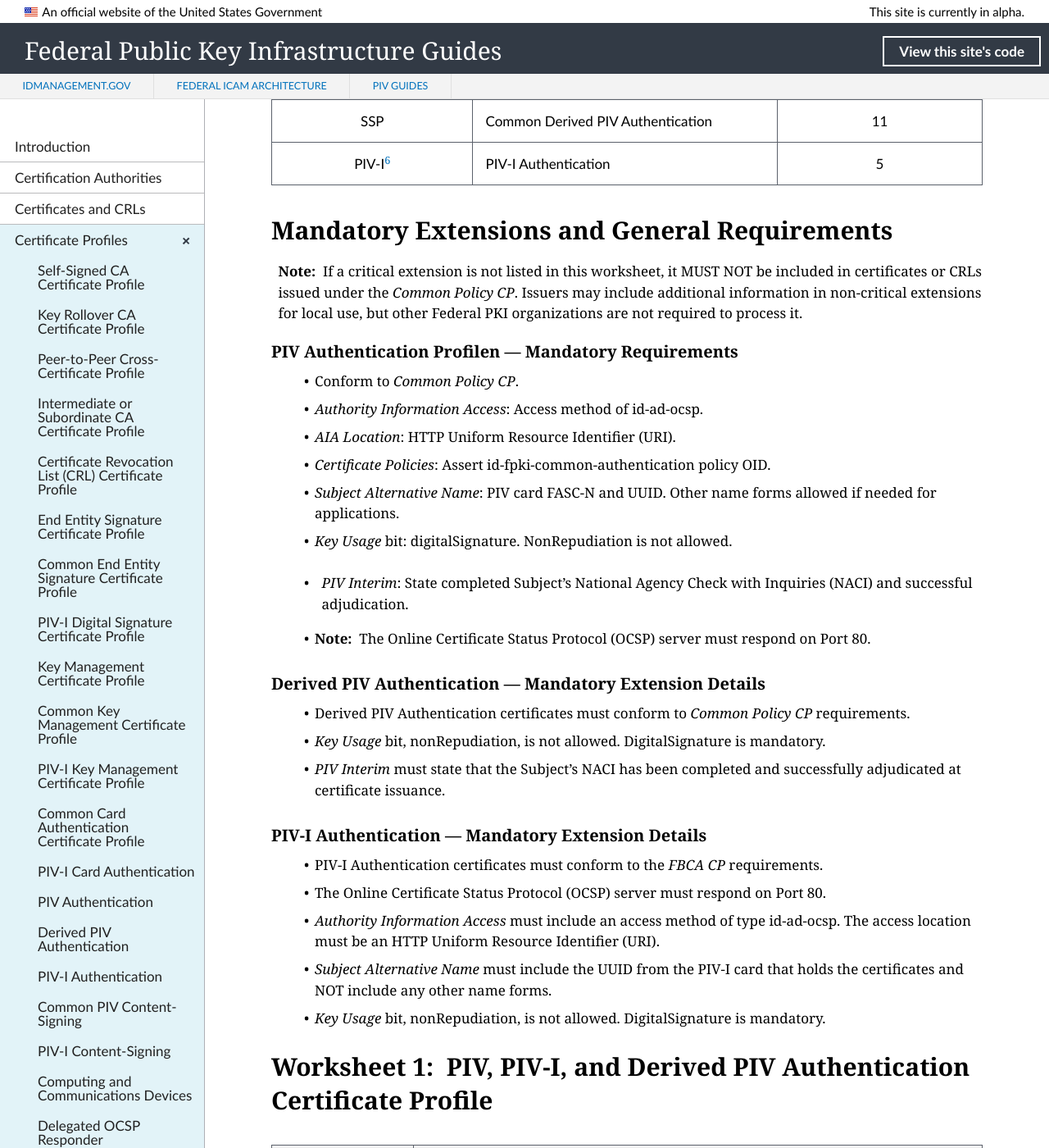
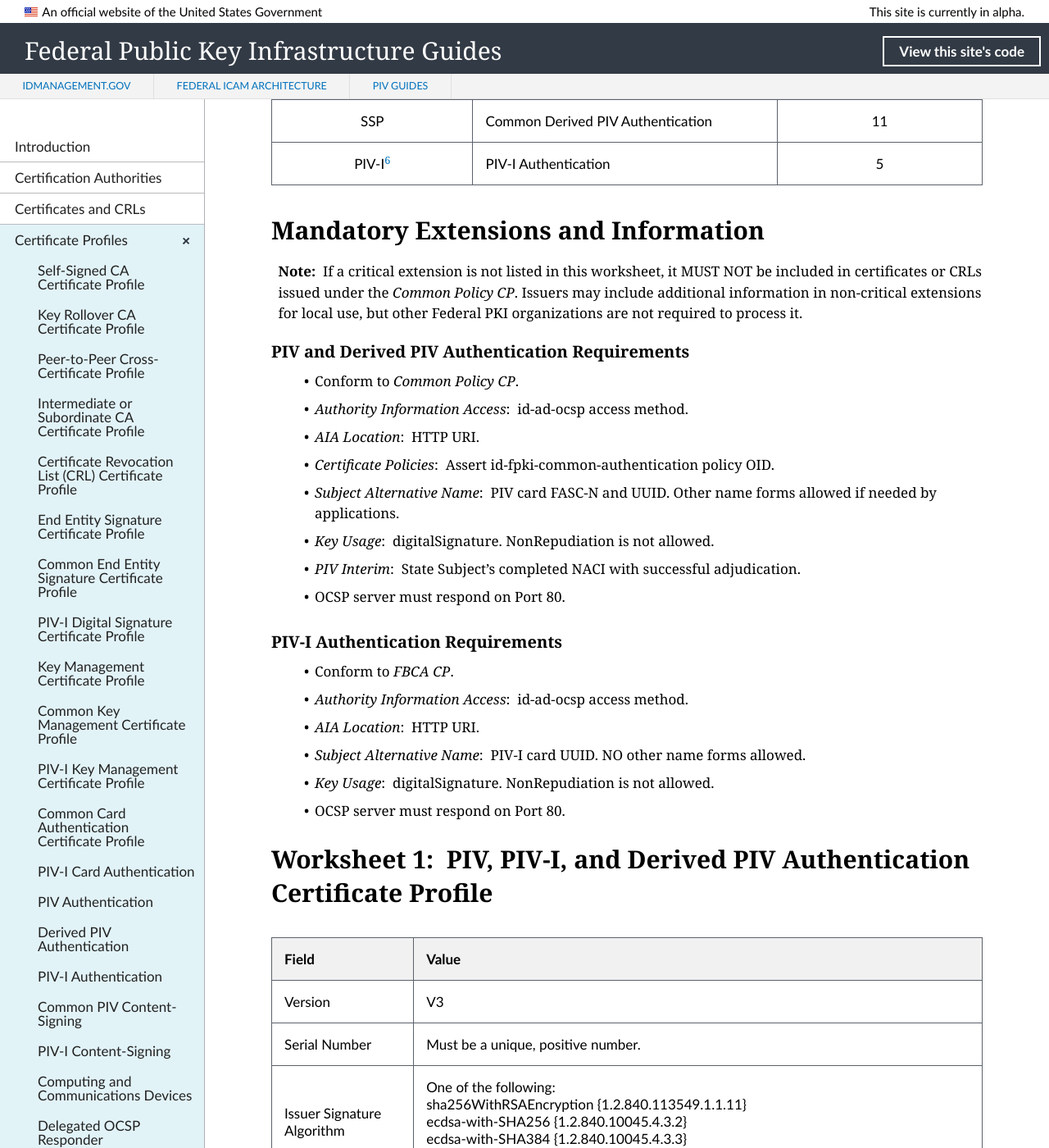
Before and after one commit to GSA/fpki-guides, a Jekyll site: the page built from _profiles/21_all_piv_auth.md, in a window 1280 px wide and 1400 px high, scrolled down 638 px. Shown: the whole window at 82% size. Built offline with Jekyll 4.4.1, drawn with Linux system fonts in a browser that asks for light colours; nearby versions of some CDN libraries; library files that are not in the unit come from our copies.

Commit message:
Update 21_all_piv_auth.md
Word reduction for Derived PIV and PIV Auth bulleted requirements (intro)

```diff
--- a/_profiles/21_all_piv_auth.md
+++ b/_profiles/21_all_piv_auth.md
@@ -21,36 +21,29 @@
 |  SSP  |  Common Derived PIV Authentication  | 11  |
 |  PIV-I<sup>[6](#6)</sup>  | PIV-I Authentication  |  5|
 
-## Mandatory Extensions and General Requirements
+## Mandatory Extensions and Information
 
 **Note:**&nbsp;&nbsp;If a critical extension is not listed in this worksheet, it MUST NOT be included in certificates or CRLs issued under the _Common Policy CP_. Issuers may include additional information in non-critical extensions for local use, but other Federal PKI organizations are not required to process it.
 
-### PIV Authentication Profilen&nbsp;&mdash;&nbsp;Mandatory Requirements
+### PIV and Derived PIV Authentication Requirements
 
 * Conform to _Common Policy CP_.
-* _Authority Information Access_: Access method of id-ad-ocsp.
-* _AIA Location_:  HTTP Uniform Resource Identifier (URI).
-* _Certificate Policies_:  Assert id-fpki-common-authentication policy OID.
-* _Subject Alternative Name_:  PIV card FASC-N and UUID. Other name forms allowed if needed for applications.
-* _Key Usage_ bit: digitalSignature. NonRepudiation is not allowed.
-* _PIV Interim_: State completed Subject's National Agency Check with Inquiries (NACI) and successful adjudication.
+* _Authority Information Access_:&nbsp;&nbsp;id-ad-ocsp access method.
+* _AIA Location_:&nbsp;&nbsp;HTTP URI.
+* _Certificate Policies_:&nbsp;&nbsp;Assert id-fpki-common-authentication policy OID.
+* _Subject Alternative Name_:&nbsp;&nbsp;PIV card FASC-N and UUID. Other name forms allowed if needed by applications.
+* _Key Usage_:&nbsp;&nbsp;digitalSignature. NonRepudiation is not allowed.
+* _PIV Interim_:&nbsp;&nbsp;State Subject's completed NACI with successful adjudication.
+* OCSP server must respond on Port 80.
 
-* **Note:**&nbsp;&nbsp;The Online Certificate Status Protocol (OCSP) server must respond on Port 80.
+### PIV-I Authentication Requirements
 
-### Derived PIV Authentication&nbsp;&mdash;&nbsp;Mandatory Extension Details
-
-* Derived PIV Authentication certificates must conform to _Common Policy CP_ requirements.
-* _Key Usage_ bit, nonRepudiation, is not allowed. DigitalSignature is mandatory.
-* _PIV Interim_ must state that the Subject's NACI has been completed and successfully adjudicated at certificate issuance.
-
-### PIV-I Authentication&nbsp;&mdash;&nbsp;Mandatory Extension Details
-
-* PIV-I Authentication certificates must conform to the _FBCA CP_ requirements.
-* The Online Certificate Status Protocol (OCSP) server must respond on Port 80.
-* _Authority Information Access_ must include an access method of type id-ad-ocsp. The access location must be an HTTP Uniform Resource Identifier (URI).
-* _Subject Alternative Name_ must include the UUID from the PIV-I card that holds the certificates and NOT include any other name forms.
-* _Key Usage_ bit, nonRepudiation, is not allowed. DigitalSignature is mandatory.
-
+* Conform to _FBCA CP_.
+* _Authority Information Access_:&nbsp;&nbsp;id-ad-ocsp access method.
+* _AIA Location_:&nbsp;&nbsp;HTTP URI.
+* _Subject Alternative Name_:&nbsp;&nbsp;PIV-I card UUID. NO other name forms allowed.
+* _Key Usage_:&nbsp;&nbsp;digitalSignature. NonRepudiation is not allowed.
+* OCSP server must respond on Port 80.
 
 ## Worksheet 1:&nbsp;&nbsp;PIV, PIV-I, and Derived PIV Authentication Certificate Profile
 
```
